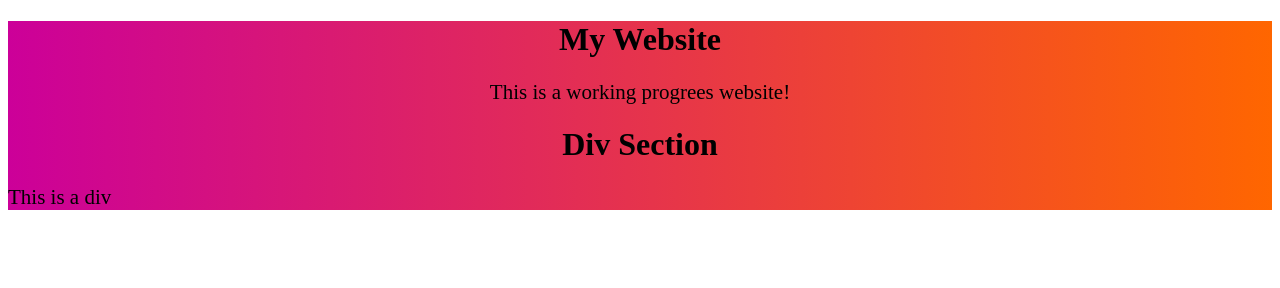
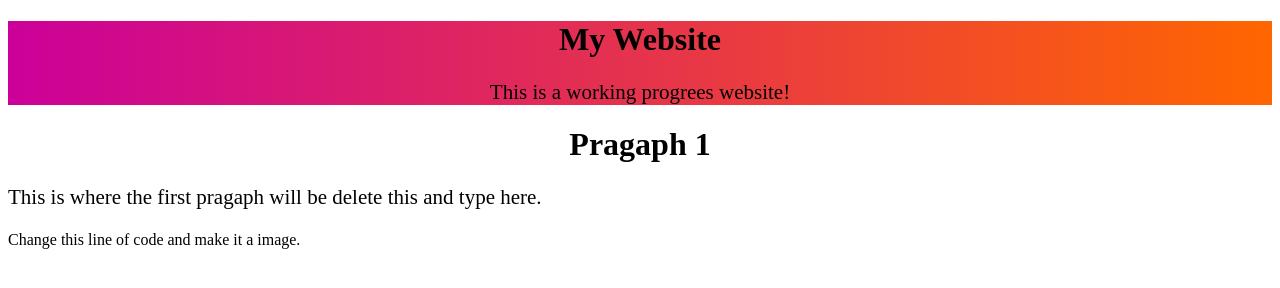
Before and after one commit to Moldore/HTML, a plain HTML site: page index.html in a window 1280 px wide. Drawn offline with Linux system fonts and the light colour scheme.

Commit message:
Add files via upload
These are new update file On the 13/10/2017

```diff
--- a/index.html
+++ b/index.html
@@ -14,11 +14,12 @@
 
             <h1 class="Main" style="text-align: center;">My Website</h1>
             <p style="text-align: center;">This is a working progrees website!</p>
-            <h1 style="text-align: center;">Div Section</h1>
-            <p>This is a div</p>
 
         </div>
 
+        <h1 style="text-align: center;">Pragaph 1</h1>
+        <p style="text-align: left;">This is where the first pragaph will be delete this and type here.</p>
+        <a>Change this line of code and make it a image.</a>
 
     </body>
 
```
